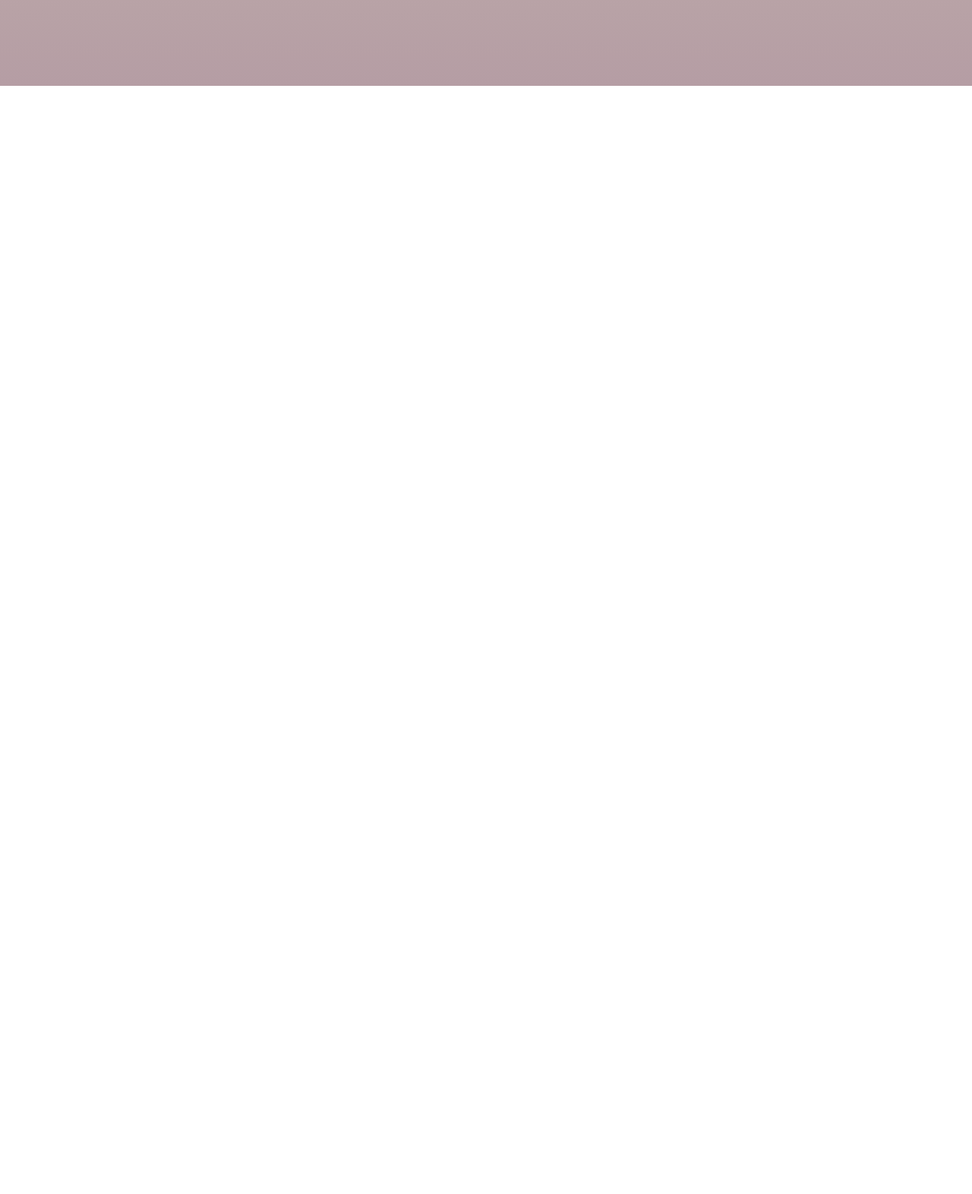
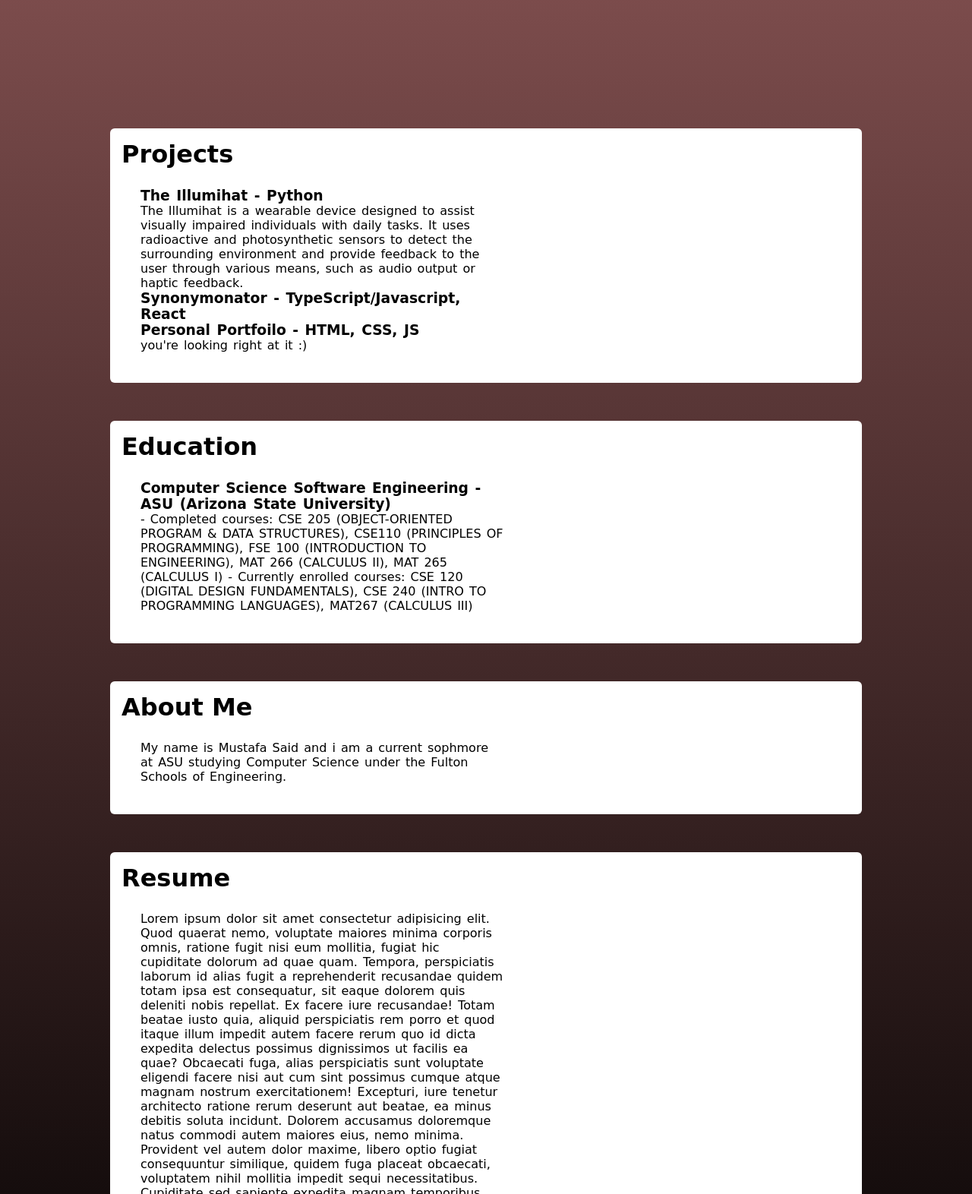
Before and after one commit to moos3e/Personal-portfolio, a plain HTML site: page index.html in a window 1280 px wide. Shown: the part 687-2259 px from the top of the page at 76% size. Before the commit the page ends 800 px from the top, so only its background shows below. Drawn offline with nearby package versions, Linux system fonts and the light colour scheme; a web font is replaced by a local one.

Commit message:
Add files via upload

```diff
--- a/index.html
+++ b/index.html
@@ -4,76 +4,140 @@
     <meta charset="UTF-8" />
     <meta http-equiv="X-UA-Compatible" content="IE=edge" />
     <meta name="viewport" content="width=device-width, initial-scale=1.0" />
-    <title>------</title>
+    <title>Mustafa Said</title>
     <link rel="stylesheet" href="./style.css" />
-    <link
-      href="https://fonts.googleapis.com/css2?family=Shadows+Into+Light&display=swap"
-      rel="stylesheet"
-    />
+    <link href='https://fonts.googleapis.com/css?family=Open+Sans:400,700' rel='stylesheet' type='text/css'>
+    <link href='https://fonts.googleapis.com/css?family=Arizonia' rel='stylesheet' type='text/css'>
   </head>
-
   <body>
+    <div>
       <div class="container">
         <div class="navbar-container">
           <div class="navbar">
-          <ul>
-            <li><a href="#">Home</a></li>
-            <li><a href="#">Projects</a></li>
-            <li><a href="#">Education</a></li>
-            <li><a href="#">Resume</a></li>
+            <ul class="jumping-letters">
+              <li><a href="#projects">Projects</a></li>
+              <li><a href="#education">Education</a></li>
+              <li><a href="#aboutme">About me</a></li>
+              <li><a href="#resume">Resume</a></li>
             </ul>
           </div>
         </div>
-    </div>
-
         <div class="container">
           <div class="hello">
-        <p>Hello, I'm</p>
-        <h1>----------</h1>
-        <h3>but you can call me moosee</h3>
+            <hgroup>
+              <p class="solo">Hello, I'm</p>
+              <h1>Mustafa Said</h1>
+              <h3 class="solo">but most call me moosee</h3>
+            </hgroup>
           </div>
         </div>
+      </div>
+      <section id="projects" class="sec projects">
+        <div class="container">
+          <div class="body-container1">
+            <div class="column1">
+              <h2 class="topics">Projects</h2>
+              <div class="desc">
+                <h3 class="subtopics">The Illumihat - Python</h3>
+                <p>
+                  The Illumihat is a wearable device designed to assist visually
+                  impaired individuals with daily tasks. It uses radioactive and
+                  photosynthetic sensors to detect the surrounding environment
+                  and provide feedback to the user through various means, such
+                  as audio output or haptic feedback.
+                <h3 class="subtopics">Synonymonator - TypeScript/Javascript, React</h3>
+                <p></p>
+                <h3 class="subtopics">Personal Portfoilo - HTML, CSS, JS</h3>
+                you're looking right at it :)
+              </div>
+            </div>
+          </div>
+        </div>
+      </section>
 
+      <section id="education" class="sec education">
         <div class="container">
-      <div class="Projects">
-        <h2>Projects</h2>
+          <div class="body-container2">
+            <div class="Education">
+              <h2 class="topics">Education</h2>
+              <div class="desc">
+                <h3 class="subtopics">
+                  Computer Science Software Engineering - ASU (Arizona State
+                  University)
+                </h3>
                 <p>
-          Lorem ipsum dolor sit amet consectetur adipisicing elit. Sint odio
-          quisquam minus maxime debitis consequuntur alias optio, repellendus
-          fuga expedita a in unde incidunt sapiente autem magnam voluptatibus.
-          Quaerat voluptate deserunt nemo dolore! Tempore, iste magnam. Quam,
-          harum libero hic optio, iste minima voluptas illum possimus dolorum
-          odit provident velit delectus distinctio reprehenderit quae aperiam
-          eligendi ab voluptatibus voluptatem? Reprehenderit, libero cum? Cum
-          doloremque atque error asperiores accusantium iure ratione eius
-          officiis, blanditiis, omnis aliquam exercitationem dolor in
-          consequatur optio quae nobis, libero ad quos facere vel neque!
-          Asperiores eligendi doloremque velit repellat atque nostrum
-          reiciendis, ipsam recusandae dicta deserunt?
+                  - Completed courses: CSE 205 (OBJECT-ORIENTED PROGRAM & DATA
+                  STRUCTURES), CSE110 (PRINCIPLES OF PROGRAMMING), FSE 100
+                  (INTRODUCTION TO ENGINEERING), MAT 266 (CALCULUS II), MAT 265
+                  (CALCULUS I) - Currently enrolled courses: CSE 120 (DIGITAL
+                  DESIGN FUNDAMENTALS), CSE 240 (INTRO TO PROGRAMMING
+                  LANGUAGES), MAT267 (CALCULUS III)
                 </p>
               </div>
             </div>
+          </div>
+        </div>
+      </section>
 
+      <section id="aboutme" class="sec aboutme">
         <div class="container">
-      <div class="Projects">
-        <h2>About me</h2>
-
+          <div class="body-container3">
+            <div class="column1">
+              <h2 class="topics">About Me</h2>
+              <div class="desc">
                 <p>
-          Lorem ipsum dolor sit amet consectetur adipisicing elit. Sint odio
-          quisquam minus maxime debitis consequuntur alias optio, repellendus
-          fuga expedita a in unde incidunt sapiente autem magnam voluptatibus.
-          Quaerat voluptate deserunt nemo dolore! Tempore, iste magnam. Quam,
-          harum libero hic optio, iste minima voluptas illum possimus dolorum
-          odit provident velit delectus distinctio reprehenderit quae aperiam
-          eligendi ab voluptatibus voluptatem? Reprehenderit, libero cum? Cum
-          doloremque atque error asperiores accusantium iure ratione eius
-          officiis, blanditiis, omnis aliquam exercitationem dolor in
-          consequatur optio quae nobis, libero ad quos facere vel neque!
-          Asperiores eligendi doloremque velit repellat atque nostrum
-          reiciendis, ipsam recusandae dicta deserunt?
+                  My name is Mustafa Said and i am a current sophmore at ASU
+                  studying Computer Science under the Fulton Schools of
+                  Engineering.
                 </p>
               </div>
             </div>
+          </div>
+        </div>
+      </section>
+
+      <section id="resume" class="sec resume">
+        <div class="container">
+          <div class="body-container4">
+            <div class="column1">
+              <h2 class="topics">Resume</h2>
+              <div class="desc">
+                <p>
+                  Lorem ipsum dolor sit amet consectetur adipisicing elit. Quod
+                  quaerat nemo, voluptate maiores minima corporis omnis, ratione
+                  fugit nisi eum mollitia, fugiat hic cupiditate dolorum ad quae
+                  quam. Tempora, perspiciatis laborum id alias fugit a
+                  reprehenderit recusandae quidem totam ipsa est consequatur,
+                  sit eaque dolorem quis deleniti nobis repellat. Ex facere iure
+                  recusandae! Totam beatae iusto quia, aliquid perspiciatis rem
+                  porro et quod itaque illum impedit autem facere rerum quo id
+                  dicta expedita delectus possimus dignissimos ut facilis ea
+                  quae? Obcaecati fuga, alias perspiciatis sunt voluptate
+                  eligendi facere nisi aut cum sint possimus cumque atque magnam
+                  nostrum exercitationem! Excepturi, iure tenetur architecto
+                  ratione rerum deserunt aut beatae, ea minus debitis soluta
+                  incidunt. Dolorem accusamus doloremque natus commodi autem
+                  maiores eius, nemo minima. Provident vel autem dolor maxime,
+                  libero optio fugiat consequuntur similique, quidem fuga
+                  placeat obcaecati, voluptatem nihil mollitia impedit sequi
+                  necessitatibus. Cupiditate sed sapiente expedita magnam
+                  temporibus iusto vel eius ipsam? Mollitia suscipit vel, fuga
+                  unde consequuntur hic minima consectetur, tenetur, magnam
+                  exercitationem doloribus quaerat non a delectus facere
+                  corrupti dolorum. Praesentium rem quae quasi voluptate,
+                  laboriosam quaerat optio quas officiis nemo eveniet deserunt
+                  et iusto a at numquam. Necessitatibus dolorem odit explicabo
+                  odio? Ipsam ut molestiae nostrum ducimus.
+                </p>
+              </div>
+            </div>
+          </div>
+        </div>
+      </section>
+      <div id="mustafaSaid" align="center">
+	<a href="https://www.linkedin.com/in/mustafamsaid/" target="_blank" id="mustafaSaid"><strong>©MustafaSaid</strong>
+       <script src='//cdnjs.cloudflare.com/ajax/libs/jquery/2.1.3/jquery.min.js'></script><script  src="./script.js"></script>
+    </div>
+    <footer></footer>
   </body>
-  <footer></footer>
 </html>
--- /dev/null
+++ b/script.js
@@ -0,0 +1,3 @@
+$(document).ready(function() {
+	$("hgroup").css("color", "hsla(" + Math.floor(Math.random() * (360)) + ", 75%, 58%, 1)");
+});
--- a/style.css
+++ b/style.css
@@ -6,28 +6,21 @@
   font-family: "DynaPuff", cursive;
 }
 
-.canvas {
-  top: 0;
-  bottom: 0;
-  left: 0;
-  right: 0;
-  height: 100vh;
-  width: 100vw;
+@font-face {
+  font-family: Open Sans;
+  src: url("https://fonts.googleapis.com/css?family=Open+Sans:400,700");
 }
 
 body {
-  min-height: 100vh;
-  background: linear-gradient(#cdc5b4, #b59da4);
+  min-height: 25%;
+  background: linear-gradient(#a86767, #000000);
 }
 
 .navbar-container {
   display: flex;
-  nav-left: 100%;
 }
 
-
 .navbar {
-
   max-width: 1560px;
   padding: 20px;
   font-size: 14px;
@@ -37,49 +30,158 @@ body {
   margin: auto;
 }
 
- ul {
+ul {
+  text-transform: uppercase;
+  font-weight: 600;
   display: flex;
   justify-content: center;
   align-items: center;
 }
 
- ul li {
+ul li {
   list-style: none;
   margin-left: 20px;
 }
 
- ul li a {
+ul li a {
   text-decoration: none;
   padding: 6px 15px;
-  color: #fff;
+  color: #ffff;
   border-radius: 20px;
+  transition: all 0.3s ease-in-out;
 }
 
- ul li a:hover {
-  color: #ffff;
-  border-radius: 20px;
+ul li a:hover {
+  box-shadow: 0 8px 16px 0 rgba(0, 0, 0, 0.2);
 }
 
-.hello {
-  color: #ffff;
+ul li a:active {
+  box-shadow: inset 0 0 8px rgba(0, 0, 0, 0.5);
+  transition: all 0.3s ease-in-out;
+}
+
+.jumping-letters {
+  /* make the transformation smooth over 0.5 seconds */
+  animation: jump 1s infinite;
+  transition: all 0.3s ease-in-out; /* apply the jump animation */
+}
+
+@keyframes jump {
+  50% {
+    transform: translateY(-5px);
+    transition: all 0.3s ease-in-out; /* move the letters up by 10 pixels */
+  }
+}
+
+.solo {
+  color: #fff;
+}
+hgroup {
+  display: ;
   margin: 0;
+  padding: 45vh;
+  place-items: center;
+  min-height: 100vh;
+  width: 100%;
   text-align: center;
-  padding: 100px;
-  position: absolute;
-  top: 50%;
-  left: 50%;
-  transform: translateX(-50%) translateY(-50%);
 }
 
 .text {
   flex: auto;
   color: white;
   white-space: nowarp;
-  font-size: 7.5vw;
-  font-size: 1.5em;
-  z-index: 9;
+  font-size: 5vw;
+  font-size: 1em;
+  z-index: 5;
 }
 .projects {
-  position: absolute;
+  position: relative;
+  color: #000000;
+}
+
+.education {
+  position: relative;
+  color: #000000;
+}
+
+.aboutme {
+  position: relative;
+  color: #000000;
+}
+
+.resume {
+  position: relative;
+  color: #000000;
+}
+
+.body-container1 {
+  background-color: #fff;
+  align-items: center;
+  border-radius: 6px;
+  box-sizing: content-box;
+  margin: 0px auto;
+  max-width: 75vw;
+  padding: 15px;
+  width: 100%;
+}
+
+.desc {
+  align-items: right;
+  width: 50%;
+  margin-top: 25px;
+  margin-bottom: 25px;
+  margin-left: 25px;
+  margin-right: 25px;
+  word-spacing: 2px;
+}
+
+.topics {
+  font-size: xx-large;
+}
+
+.body-container2 {
+  background-color: #fff;
+  align-items: center;
+  border-radius: 6px;
+  box-sizing: content-box;
+  margin: 0px auto;
+  max-width: 75vw;
+  padding: 15px;
+  width: 100%;
+}
+
+.body-container3 {
+  background-color: #fff;
+  align-items: center;
+  border-radius: 6px;
+  box-sizing: content-box;
+  margin: 0px auto;
+  max-width: 75vw;
+  padding: 15px;
+  width: 100%;
+}
+
+.body-container4 {
+  background-color: #fff;
+  align-items: center;
+  border-radius: 6px;
+  box-sizing: content-box;
+  margin: 0px auto;
+  max-width: 75vw;
+  padding: 15px;
+  width: 100%;
+}
+
+.sec {
+  padding-bottom: 50px;
+  border-radius: 6px;
+}
+
+#mustafaSaid {
+  font-family: "Open Sans", sans-serif;
+  font-size: 12px;
   color: #fff;
+  text-decoration: none;
+  opacity: 0.7;
+  margin: 10px;
 }
```
Also changed, not shown: space.js (added, +71 -0 lines). Lines whose indentation alone changed are shown as unchanged.
